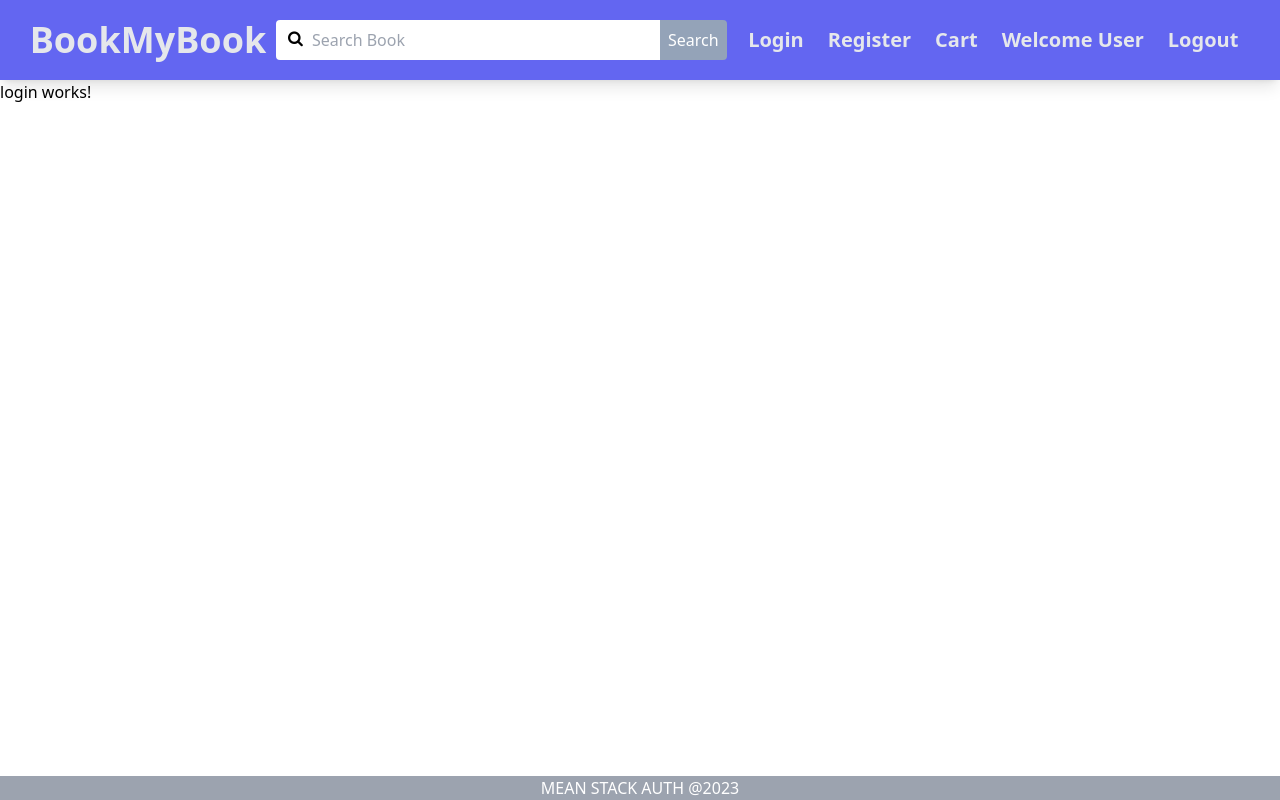
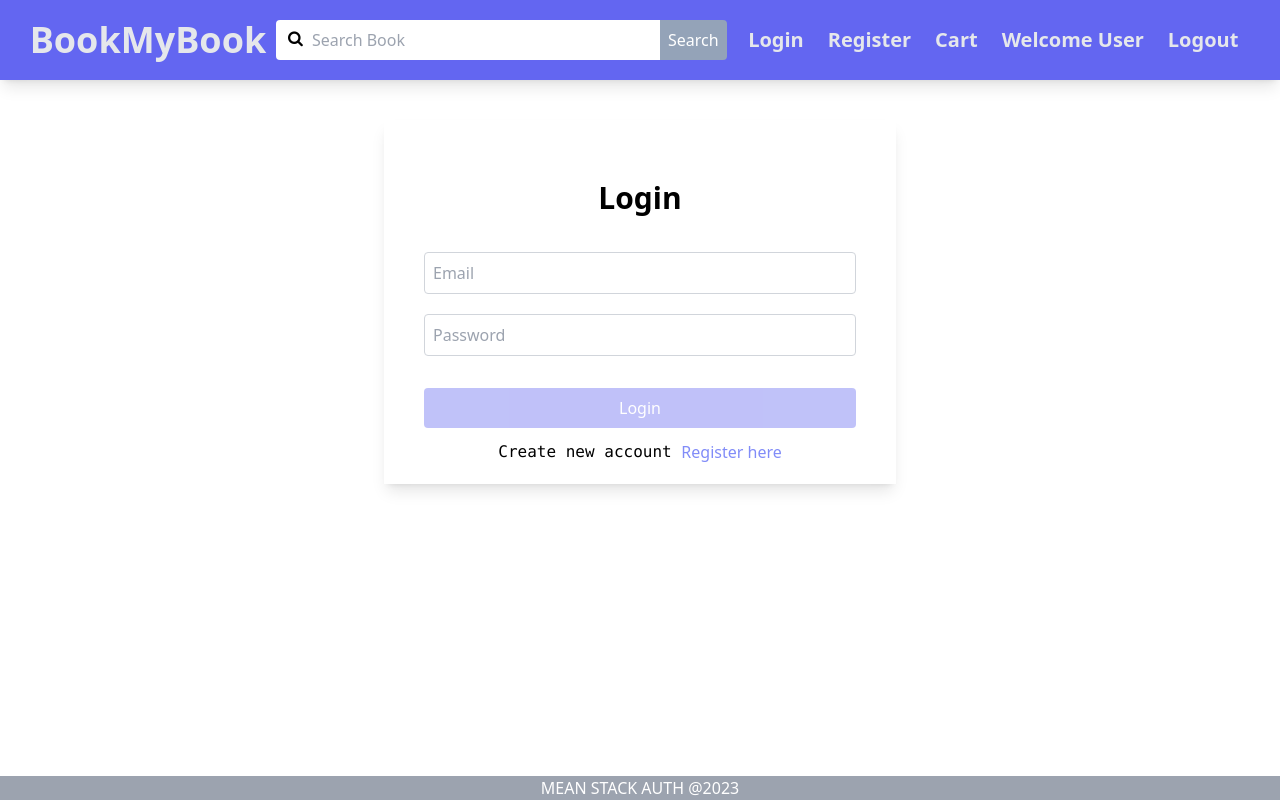
Before and after one commit to Umme-hanii/Authenticate_frontend, an Angular app: page /login in a window 1280 px wide. Built offline with nearby package versions, Linux system fonts and the light colour scheme.

Commit message:
Implement user login.

```diff
--- a/src/app/components/header/header.component.html
+++ b/src/app/components/header/header.component.html
@@ -24,10 +24,12 @@
   </div>
   <div class="nav-items">
     <span
+      routerLink="login"
       class="text-xl cursor-pointer text-gray-200 m-3 font-bold hover:underline hover:text-indigo-200"
       >Login</span
     >
     <span
+      routerLink="register"
       class="text-xl cursor-pointer text-gray-200 m-3 font-bold hover:underline hover:text-indigo-200"
       >Register</span
     >
@@ -40,6 +42,7 @@
       >Welcome User</span
     >
     <span
+      routerLink="login"
       class="text-xl cursor-pointer text-gray-200 m-3 font-bold hover:underline hover:text-indigo-200"
       >Logout</span
     >
--- a/src/app/pages/home/home.component.html
+++ b/src/app/pages/home/home.component.html
@@ -1 +1,3 @@
-<p>home works!</p>
+<h4 class="text-indigo-500 text-center text-4xl font-bold mt-10">
+  Welcome to BookMyBook
+</h4>
--- a/src/app/pages/login/login.component.html
+++ b/src/app/pages/login/login.component.html
@@ -1 +1,55 @@
-<p>login works!</p>
+<div class="lg:w-2/5 mt-10 p-10 pb-5 shadow-lg mx-auto">
+  <h3 class="text-3xl font-semibold text-center py-5">Login</h3>
+  <form [formGroup]="loginForm" class="flex flex-col">
+    <div class="flex flex-col mt-4 mb-1">
+      <input
+        formControlName="email"
+        class="p-2 border rounded border-gray-300"
+        type="text"
+        placeholder="Email"
+      />
+      <span
+        *ngIf="
+          loginForm.hasError('required', 'email') &&
+          loginForm.controls['email'].dirty
+        "
+        class="text-red-500"
+        >*Email is required</span
+      >
+      <span *ngIf="loginForm.hasError('email', 'email')" class="text-red-500"
+        >*Email is invalid</span
+      >
+    </div>
+
+    <div class="flex flex-col mt-4 mb-1">
+      <input
+        formControlName="password"
+        class="p-2 border rounded border-gray-300"
+        type="password"
+        placeholder="Password"
+      />
+      <span
+        *ngIf="
+          loginForm.hasError('required', 'password') &&
+          loginForm.controls['password'].dirty
+        "
+        class="text-red-500"
+        >*Password is required</span
+      >
+    </div>
+    <div class="flex flex-col mt-4 mb-1">
+      <button
+        [disabled]="loginForm.invalid"
+        [class.disabled]="loginForm.invalid"
+        (click)="login()"
+        class="bg-indigo-500 p-2 text-white rounded mt-3"
+      >
+        Login
+      </button>
+    </div>
+  </form>
+  <div class="flex justify-center mt-2">
+    <span><pre>Create new account </pre></span>
+    <a routerLink="/register" class="text-indigo-400">Register here</a>
+  </div>
+</div>
--- a/src/app/pages/login/login.component.ts
+++ b/src/app/pages/login/login.component.ts
@@ -1,11 +1,43 @@
-import { Component } from '@angular/core'
+import { Component, inject, OnInit } from '@angular/core'
 import { CommonModule } from '@angular/common'
-
+import { Router, RouterModule } from '@angular/router'
+import {
+  ReactiveFormsModule,
+  FormGroup,
+  FormBuilder,
+  Validators,
+} from '@angular/forms'
+import { AuthService } from '../../services/auth.service'
 @Component({
   selector: 'app-login',
   standalone: true,
-  imports: [CommonModule],
+  imports: [CommonModule, ReactiveFormsModule, RouterModule],
   templateUrl: './login.component.html',
   styleUrls: ['./login.component.scss'],
 })
-export default class LoginComponent {}
+export default class LoginComponent implements OnInit {
+  fb = inject(FormBuilder)
+  authService = inject(AuthService)
+  router = inject(Router)
+  loginForm!: FormGroup
+
+  ngOnInit(): void {
+    this.loginForm = this.fb.group({
+      email: ['', Validators.compose([Validators.required, Validators.email])],
+      password: ['', Validators.required],
+    })
+  }
+
+  login(): void {
+    this.authService.loginService(this.loginForm.value).subscribe({
+      next: (res) => {
+        this.loginForm.reset()
+        alert('Login Successful !!!')
+        this.router.navigate(['home'])
+      },
+      error: (err) => {
+        console.log(err)
+      },
+    })
+  }
+}
--- a/src/app/pages/register/register.component.html
+++ b/src/app/pages/register/register.component.html
@@ -1,4 +1,4 @@
-<div class="lg:w-2/5 h-fit mt-2 mb-2 p-10 pb-5 shadow-lg mx-auto">
+<div class="lg:w-2/5 mt-10 p-10 pb-5 shadow-lg mx-auto">
   <h3 class="text-3xl font-semibold text-center py-5">Register</h3>
   <form [formGroup]="registerForm" class="flex flex-col">
     <div class="flex flex-col mt-4 mb-1">
@@ -114,13 +114,12 @@
         (click)="register()"
         class="bg-indigo-500 p-2 text-white rounded mt-3"
       >
-        Submit
+        Register
       </button>
     </div>
   </form>
   <div class="flex justify-center mt-2">
-    <span
-      >Already have an account ? <a class="text-indigo-400">Login here</a></span
-    >
+    <span><pre>Already have an account? </pre></span>
+    <a routerLink="/login" class="text-indigo-400">Login here</a>
   </div>
 </div>
--- a/src/app/pages/register/register.component.ts
+++ b/src/app/pages/register/register.component.ts
@@ -1,5 +1,5 @@
 import { Component, OnInit, inject } from '@angular/core'
-import { Router } from '@angular/router'
+import { Router, RouterModule } from '@angular/router'
 import { CommonModule } from '@angular/common'
 import {
   FormGroup,
@@ -13,7 +13,7 @@ import { AuthService } from 'src/app/services/auth.service'
 @Component({
   selector: 'app-register',
   standalone: true,
-  imports: [CommonModule, ReactiveFormsModule],
+  imports: [CommonModule, ReactiveFormsModule, RouterModule],
   templateUrl: './register.component.html',
   styleUrls: ['./register.component.scss'],
 })
--- a/src/app/services/auth.service.ts
+++ b/src/app/services/auth.service.ts
@@ -13,4 +13,8 @@ export class AuthService {
 
     return this.http.post<any>(`${apiUrls.authServiceApi}register`, registerObj)
   }
+
+  loginService = (loginObj: any) => {
+    return this.http.post<any>(`${apiUrls.authServiceApi}login`, loginObj)
+  }
 }
```
Also changed, not shown: src/app/components/header/header.component.ts (+6 -7 lines).
